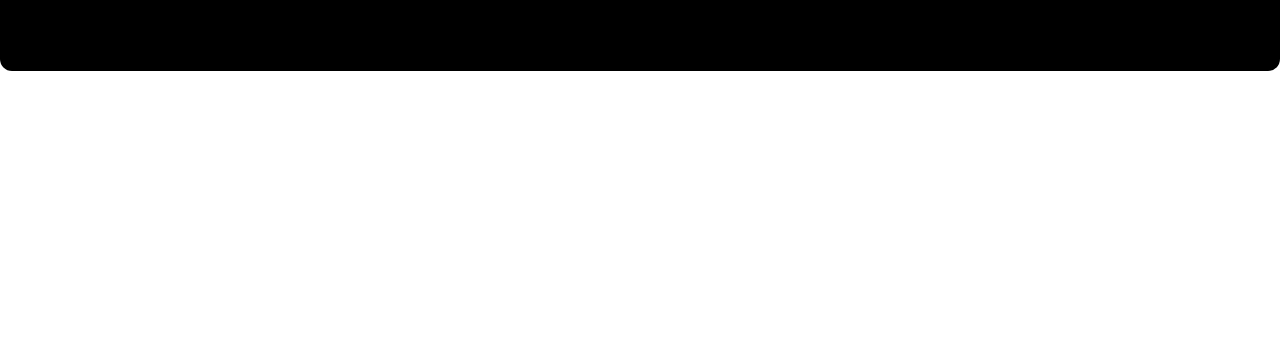
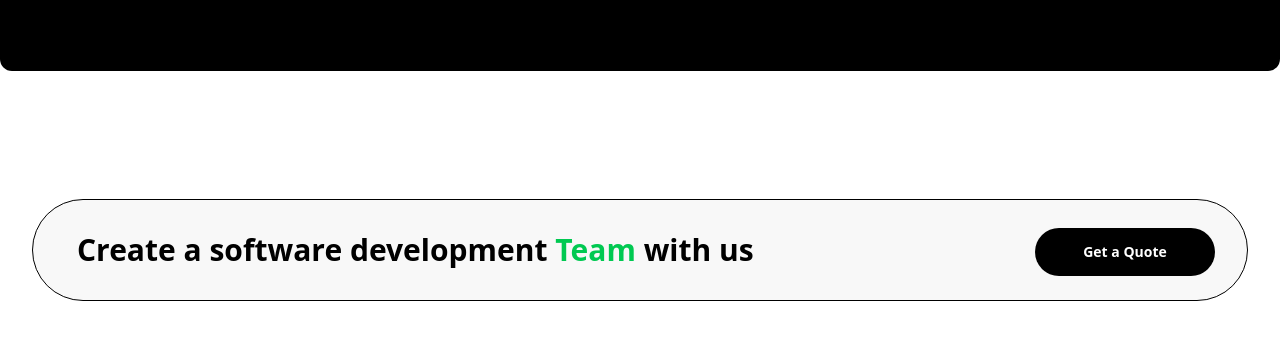
Before and after one commit to AvanicSoft/AvanicSoft-own-page, a React (Vite) app in the folder client/: page / in a window 1280 px wide. Shown: the part 5825-6164 px from the top of the page. Before the commit the page ends 5896 px from the top, so only its background shows below. Built offline with nearby package versions, Linux system fonts and the light colour scheme.

Commit message:
I have now added TeamCTA component

```diff
--- a/client/src/components/main/TeamCTA.jsx
+++ b/client/src/components/main/TeamCTA.jsx
@@ -1,7 +1,21 @@
 export default function TeamCTA(){
     return(
-        <div>
-
+        <div className="px-6 lg:px-8 max-w-7xl mx-auto mt-14 md:mt-24 lg:mt-[8rem] lg:mb-[8rem]">
+            <div className="flex flex-col justify-between gap-x-8 gap-y-4 bg-[#f6f6f6b3] p-4 md:p-6  md:flex-row md:items-center lg:pl-11 lg:pr-8 rounded-2xl md:rounded-full border">
+                <h4 className="text-black font-bold text-2xl xl:text-3xl 2xl:text-4xl tracking-[0px] md:w-[70%] lg:w-[75%] xl:w-[80%]">
+                    Create a software development <span className="text-green-500">Team</span> with us
+                </h4>
+                <div className="mt-1 flex items-center justify-center gap-x-4">
+                    <button className="group relative overflow-hidden bg-black text-white min-w-[150px] md:min-w-[180px] 2xl:max-w-[195px] items-center px-6 md:px-11 h-[40px] md:h-12 border-transparent rounded-full font-extrabold text-sm cursor-pointer ">
+                        <span className="absolute inset-0 flex justify-center items-center transition-all duration-300 group-hover:-translate-y-full">
+                            Get a Quote
+                        </span>
+                        <span className="absolute inset-0 flex justify-center items-center translate-y-full transition-all duration-300 group-hover:translate-y-0">
+                            Get a Quote
+                        </span>
+                    </button>
+                </div>
+            </div>
         </div>
     )
 }
```
